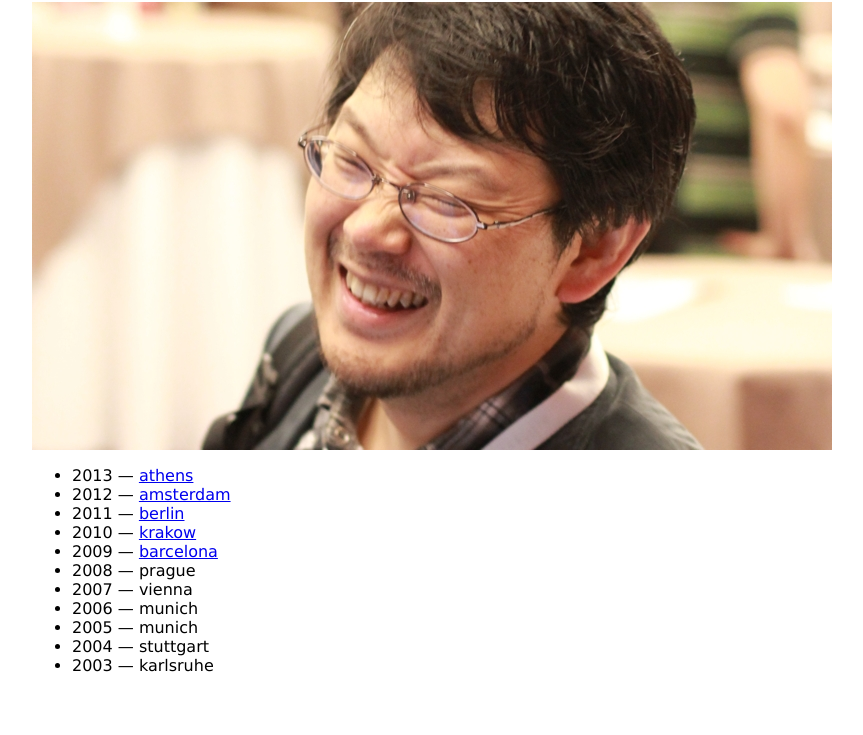
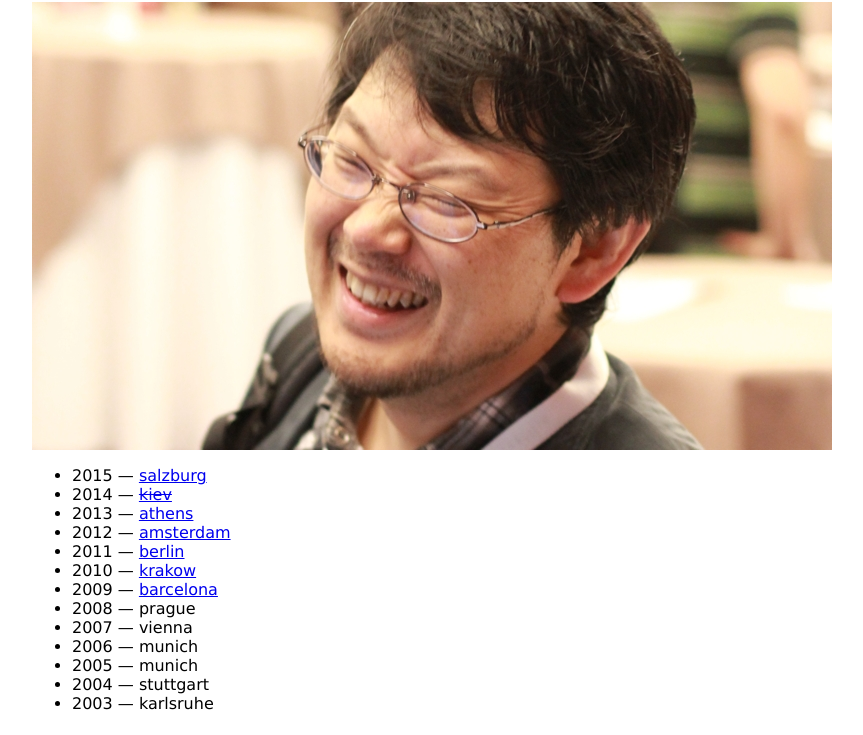
Before and after one commit to tlossen/euruko.org, a plain HTML site: page public/index.html in a window 1280 px wide. Shown: the part 65-800 px from the top of the page, without its empty margins (208-1071 px from the left). Drawn offline with Linux system fonts and the light colour scheme.

Commit message:
added 2014 / 2015

```diff
--- a/public/index.html
+++ b/public/index.html
@@ -26,6 +26,8 @@
   <img src="img/matz_800.jpg">
 
   <ul>
+    <li>2015 &mdash; <a href="http://euruko2015.org">salzburg</a></li>
+    <li>2014 &mdash; <a href="http://euruko2014.org"><s>kiev</s></a></li>
     <li>2013 &mdash; <a href="http://euruko2013.org">athens</a></li>
     <li>2012 &mdash; <a href="http://euruko2012.org">amsterdam</a></li>
     <li>2011 &mdash; <a href="http://euruko2011.org">berlin</a></li>
```
